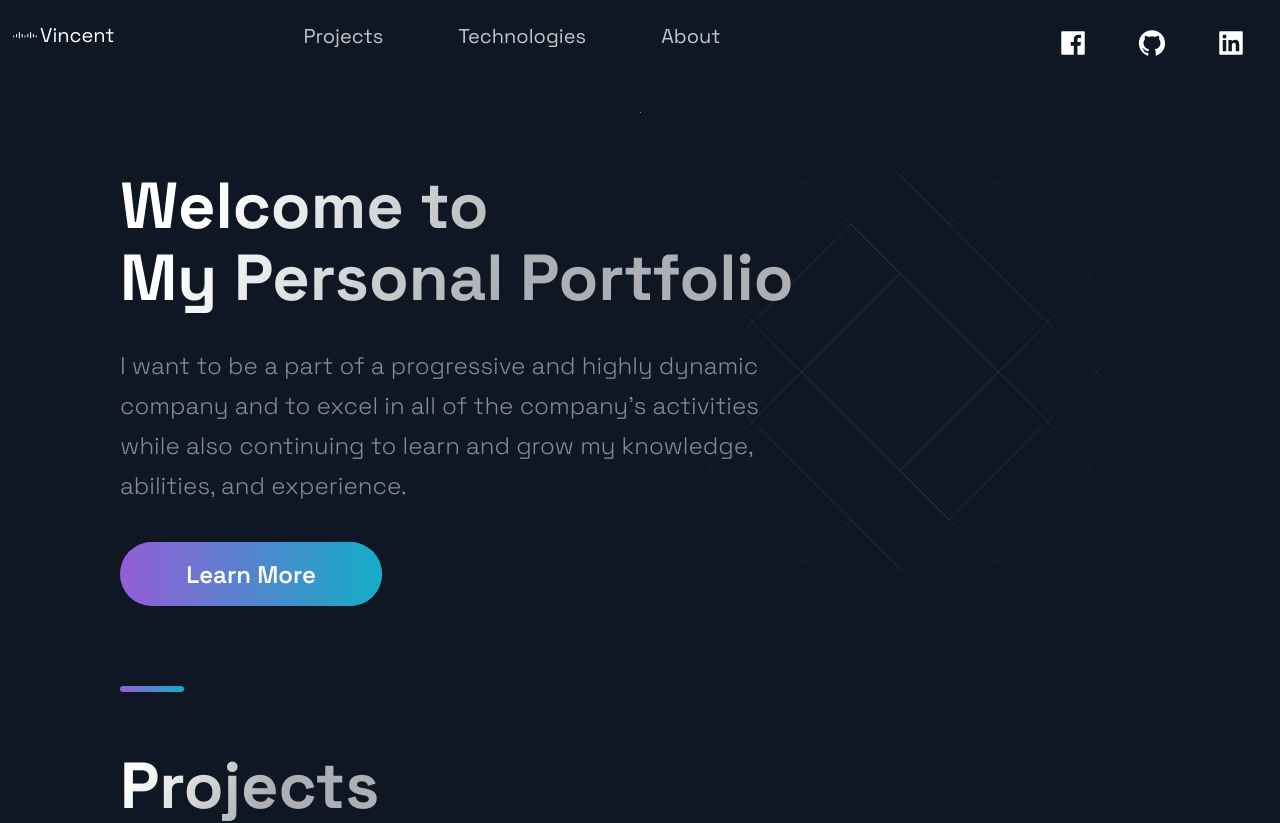
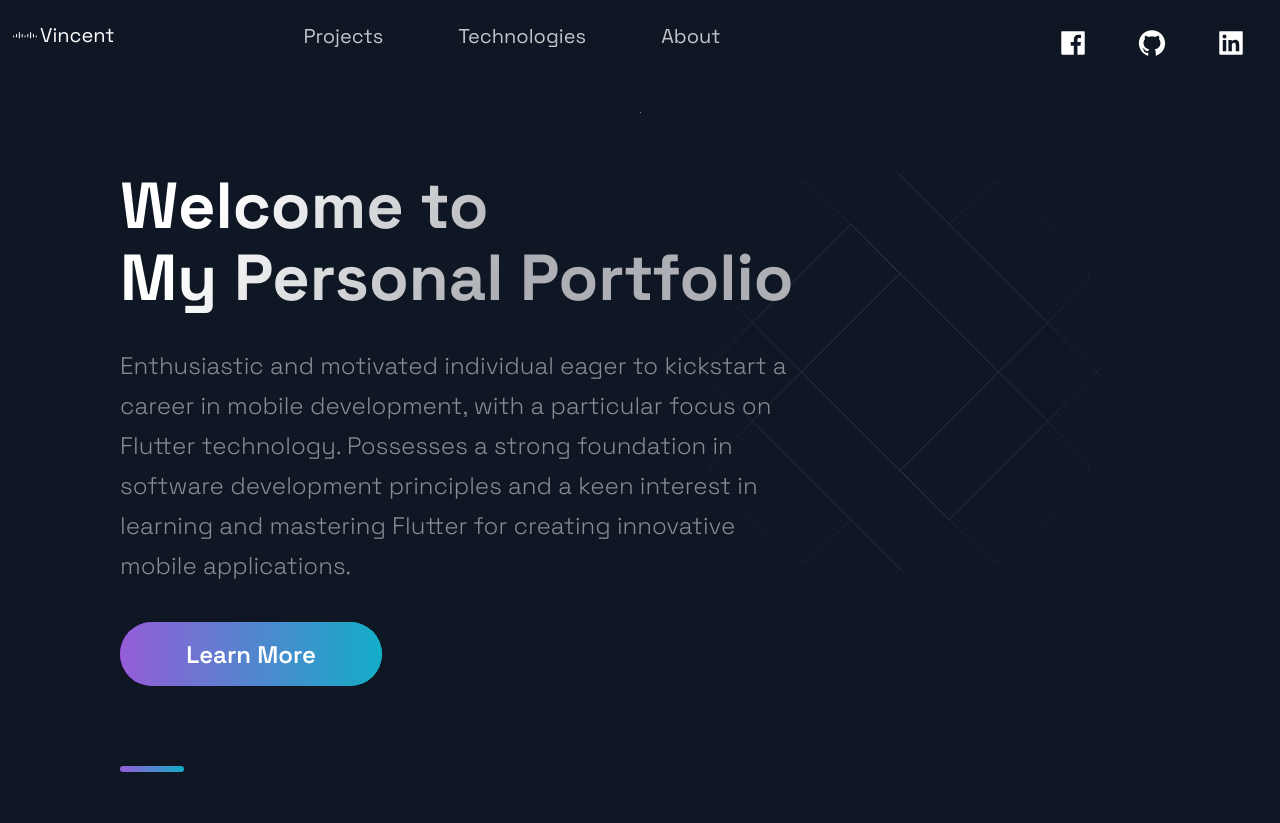
Before and after one commit to AishteruVincent/portfolio, a Next.js app: page / in a window 1280 px wide. Shown: the top 823 px of the page. Built offline with nearby package versions, Linux system fonts and the light colour scheme.

Commit message:
Changes to hero

```diff
--- a/src/components/Hero/Hero.js
+++ b/src/components/Hero/Hero.js
@@ -11,10 +11,13 @@ const Hero = (props) => (
       Welcome to <br/>
       My Personal Portfolio
     </SectionTitle>
-    <SectionText> I want to be a part of a progressive and highly dynamic
-company and to excel in all of the company's activities while
-also continuing to learn and grow my knowledge, abilities,
-and experience.
+    <SectionText> Enthusiastic and motivated individual eager to kickstart a
+career in mobile development, with a particular focus on
+Flutter technology. Possesses a strong foundation in
+software development principles and a keen interest in
+learning and mastering Flutter for creating innovative
+mobile applications.
+
     </SectionText>
     <Button onClick={() => window.location = "https://github.com/AishteruVincent"}>Learn More</Button>
   </LeftSection>
```
